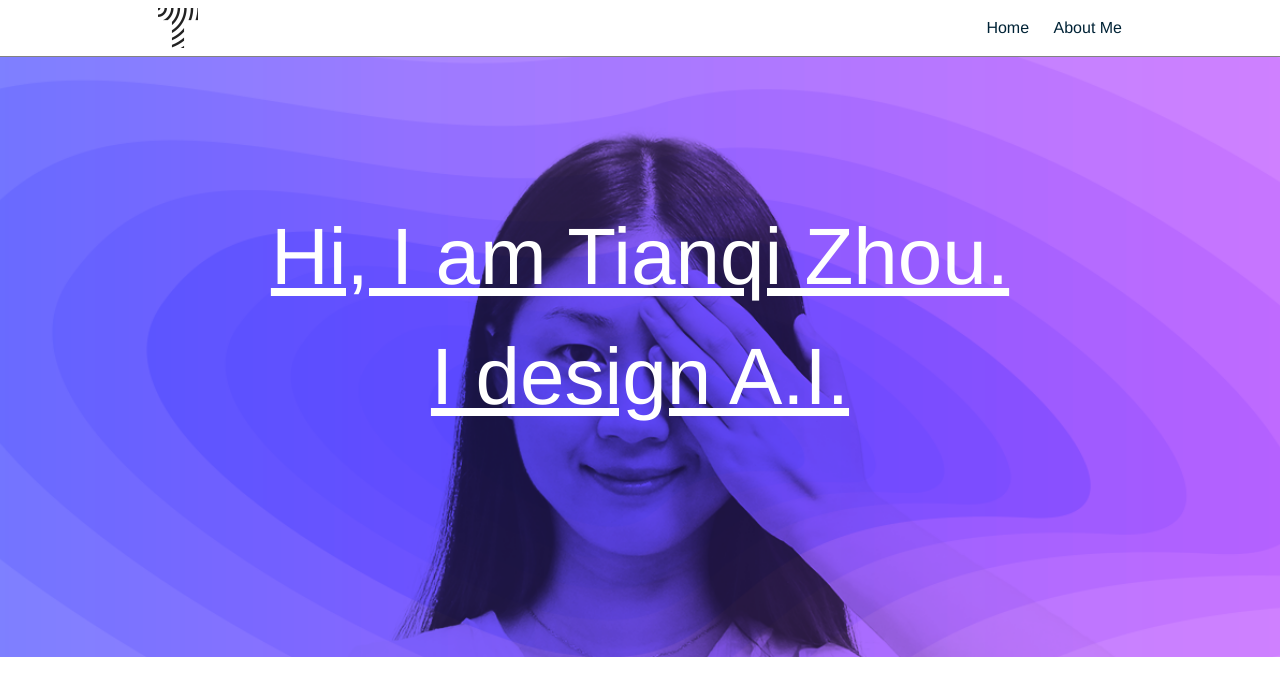
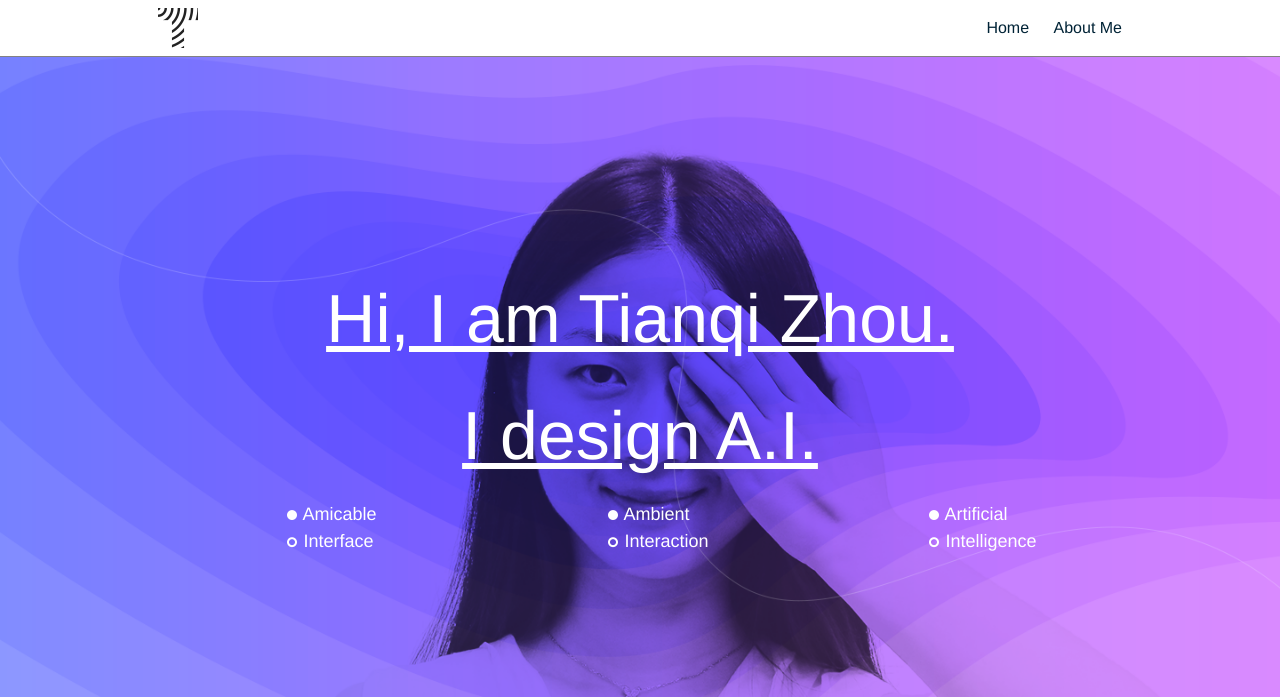
Before and after one commit to Tianqi-Zhou/tianqi-zhou.github.io, a Jekyll site: the page built from index.html, in a window 1280 px wide. Shown: the top 697 px of the page. Built offline with Jekyll 4.4.1, drawn with Linux system fonts in a browser that asks for light colours; grey boxes are pictures that could not be loaded.

Commit message:
Update cover

```diff
--- a/_includes/cover.html
+++ b/_includes/cover.html
@@ -32,11 +32,44 @@
     <div class="slogan-title">
       <span style="text-decoration: underline white;">
         Hi, I am Tianqi Zhou.
-      </span></div>
+      </span>
+    </div>
     <div class="slogan-title">
       <span style="text-decoration: underline white;">
         I design A.I.
       </span>
+    </div>
+    <div class="wrapper slogan-table">
+      <div class="slogan-row">
+        <div class="slogan-subtitle">
+          <img src="{{ '/img/solid-dot.png' | prepend: site.baseurl }}" alt="">
+          Amicable
+        </div>
+        <div class="slogan-subtitle">
+          <img src="{{ '/img/dashed-dot.png' | prepend: site.baseurl }}" alt="">
+          Interface
+        </div>
+      </div>
+      <div class="slogan-row">
+        <div class="slogan-subtitle">
+          <img src="{{ '/img/solid-dot.png' | prepend: site.baseurl }}" alt="">
+          Ambient
+        </div>
+        <div class="slogan-subtitle">
+          <img src="{{ '/img/dashed-dot.png' | prepend: site.baseurl }}" alt="">
+          Interaction
+        </div>
+      </div>
+      <div class="slogan-row">
+        <div class="slogan-subtitle">
+          <img src="{{ '/img/solid-dot.png' | prepend: site.baseurl }}" alt="">
+          Artificial
+        </div>
+        <div class="slogan-subtitle">
+          <img src="{{ '/img/dashed-dot.png' | prepend: site.baseurl }}" alt="">
+          Intelligence
+        </div>
+      </div>
     </div>
   </div>
 </div>
--- a/_sass/_cover.scss
+++ b/_sass/_cover.scss
@@ -4,7 +4,7 @@
 */
 .cover {
   max-width:            100%;
-  height:               600px;
+  height:               640px;
   z-index:              initial;
   margin-right:         auto;
   margin-left:          auto;
@@ -183,24 +183,42 @@
 
 .slogan {
   text-align:       center;
-  text-decoration:  underline $white-color;
   border-radius:    25px;
   position:         relative;
-  top:              140px;
+  top:              210px;
   margin-left:      auto;
   margin-right:     auto;
 }
 
 .slogan-title {
-  font-size: 80px;
+  margin-bottom: $spacing-unit / 2;
+  font-size: 68px;
   font-weight: 500;
   color: $white-color;
   text-decoration: underline;
 }
 
+.slogan-row {
+  float: left;
+  width: 33.3%;
+  text-align: left;
+}
+
+.slogan-subtitle {
+  display:  inline-block;
+  font-size: 18px;
+  font-weight: 100;
+  color: $white-color;
+  padding-left:  40%;
+  width: 100%;
+}
+
 @include media-query($on-palm) {
   .slogan-title {
     font-size: 60px;
+  }
+  .slogan-table {
+    display: none;
   }
 }
 
@@ -208,4 +226,7 @@
   .slogan-title {
     font-size: 40px;
   }
+  .slogan-table {
+    display: none;
+  }
 }
--- a/_sass/_portofolio.scss
+++ b/_sass/_portofolio.scss
@@ -3,6 +3,7 @@
 * portfolio items
 */
 $portfolio-padding: 60px;
+$line-width: 5px;
 
 .portfolio-brief, .portfolio {
   font-family: 'Roboto',sans-serif, Helvetica;
@@ -26,11 +27,11 @@ $portfolio-padding: 60px;
 .portfolio-item:before {
   width:          11px;
   height:         11px;
-  background:     #333;
+  background:     $grey-color-minus;
   content:        "";
   display:        block;
   position:       absolute;
-  border-radius:  5px;
+  border-radius:  $line-width;
 }
 
 .portfolio-item {
@@ -52,7 +53,7 @@ $portfolio-padding: 60px;
 .portfolio-item:nth-child(odd) {
   margin-left:        50%;
   padding-left:       $portfolio-padding;
-  border-left:        5px solid #333;
+  border-left:        $line-width solid $grey-color-minus;
   text-align:         left;
 }
 
@@ -61,7 +62,7 @@ $portfolio-padding: 60px;
   margin-right:       calc(50% + (#{$portfolio-padding}) );
 
   padding-right:  $portfolio-padding;
-  border-right:   5px solid #333;
+  border-right:   $line-width solid $grey-color-minus;
   text-align:     right;
 }
 
@@ -116,23 +117,23 @@ $portfolio-padding: 60px;
   bottom:         0;
   width:          11px;
   height:         11px;
-  background:     #333;
+  background:     $grey-color-minus;
   content:        "";
   display:        block;
   position:       absolute;
-  border-radius:  5px;
+  border-radius:  $line-width;
 }
 
 .portfolio > .portfolio-body > .portfolio-item:last-child:nth-child(even){
   vertical-align:     middle;
   min-height:         200px;
-  border-right:       5px dashed #333;
+  border-right:       $line-width dashed $grey-color-minus;
 }
 
 .portfolio > .portfolio-body > .portfolio-item:last-child:nth-child(odd){
   vertical-align:     middle;
   min-height:         200px;
-  border-left:        5px dashed #333;
+  border-left:        $line-width dashed $grey-color-minus;
 }
 
 @include media-query($on-palm) {
@@ -140,7 +141,7 @@ $portfolio-padding: 60px;
     min-height:         50px;
     padding:            0 0 0 5px;
     text-align:         left;
-    border-left:        5px dashed #333;
+    border-left:        $line-width dashed $grey-color-minus;
     width:              100%;
     padding-left:       5px;
     margin-left:        5px;
@@ -150,11 +151,11 @@ $portfolio-padding: 60px;
     left:           17px;
     width:          11px;
     height:         11px;
-    background:     #333;
+    background:     $grey-color-minus;
     content:        "";
     display:        block;
     position:       absolute;
-    border-radius:  5px;
+    border-radius:  $line-width;
   }
 
   .portfolio-item,
@@ -162,7 +163,7 @@ $portfolio-padding: 60px;
   .portfolio-item:nth-child(even) {
     min-height:         0;
     text-align:         left;
-    border-left:        5px solid #333;
+    border-left:        $line-width solid $grey-color-minus;
     border-right:       0px;
     width:              100%;
     padding-left:       5px;
@@ -175,7 +176,7 @@ $portfolio-padding: 60px;
   .portfolio > .portfolio-body > .portfolio-item:last-child:nth-child(even) {
     min-height:         0;
     text-align:         left;
-    border-left:        5px solid #333;
+    border-left:        $line-width solid $grey-color-minus;
     border-right:       0px;
     width:              100%;
     padding-left:       5px;
@@ -227,7 +228,6 @@ $portfolio-padding: 60px;
   transform: scale(1.1) rotate(4deg);
 }
 
-/* Glow Rotate */
 .hvr-grow-rotate-right {
   display: inline-block;
   vertical-align: middle;
--- a/css/main.scss
+++ b/css/main.scss
@@ -37,6 +37,7 @@ $purple-color-light: lighten($purple-color, 40%);
 $purple-color-dark:  darken($purple-color, 25%);
 
 $grey-color:        #828282;
+$grey-color-minus:  lighten($grey-color, 20%);
 $grey-color-light:  lighten($grey-color, 40%);
 $grey-color-bright: lighten($grey-color, 50%);
 $grey-color-dark:   darken($grey-color, 35%);
```
Also changed, not shown: img/background.png, img/dashed-dot.png (renamed from img/rev-solid-dot.png).
